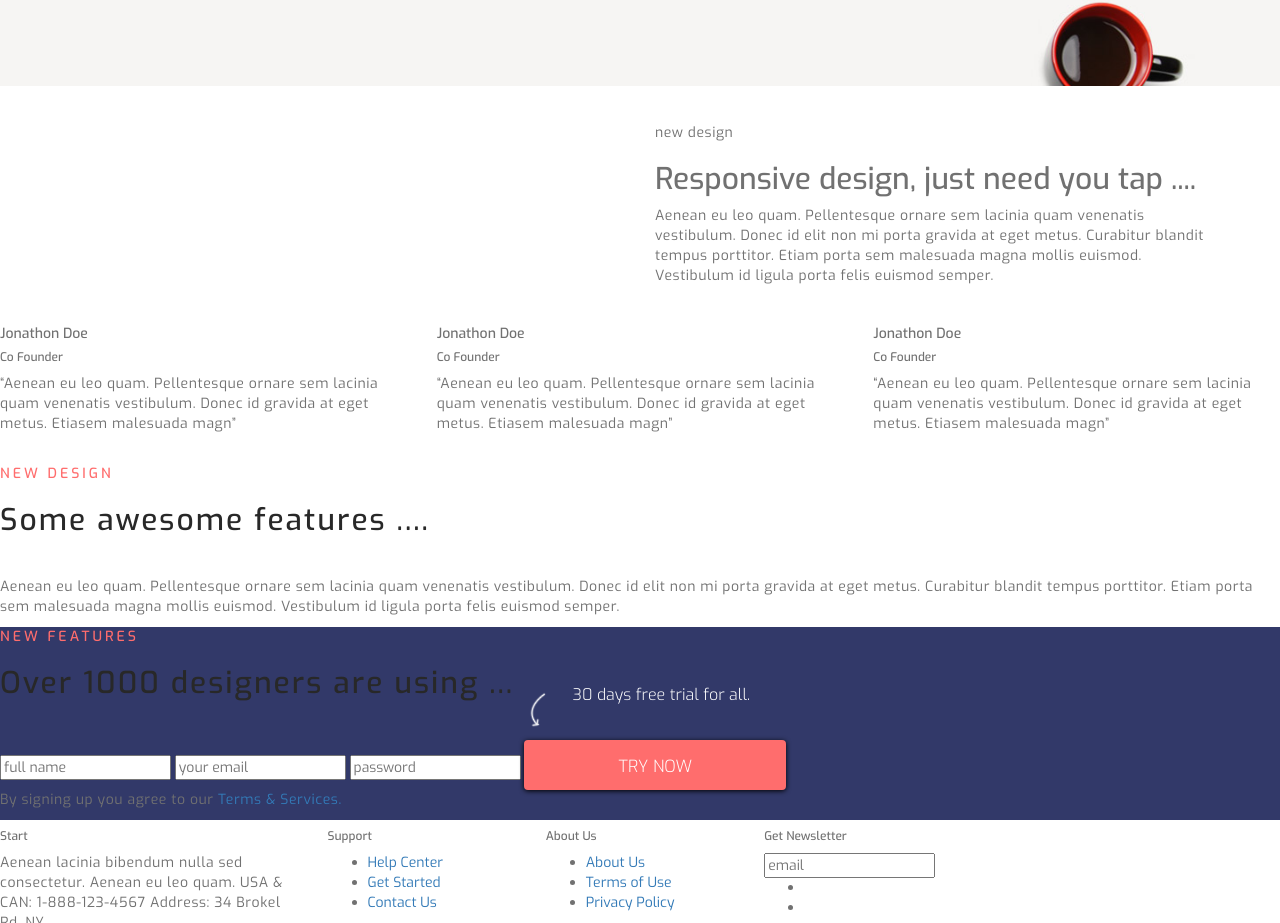
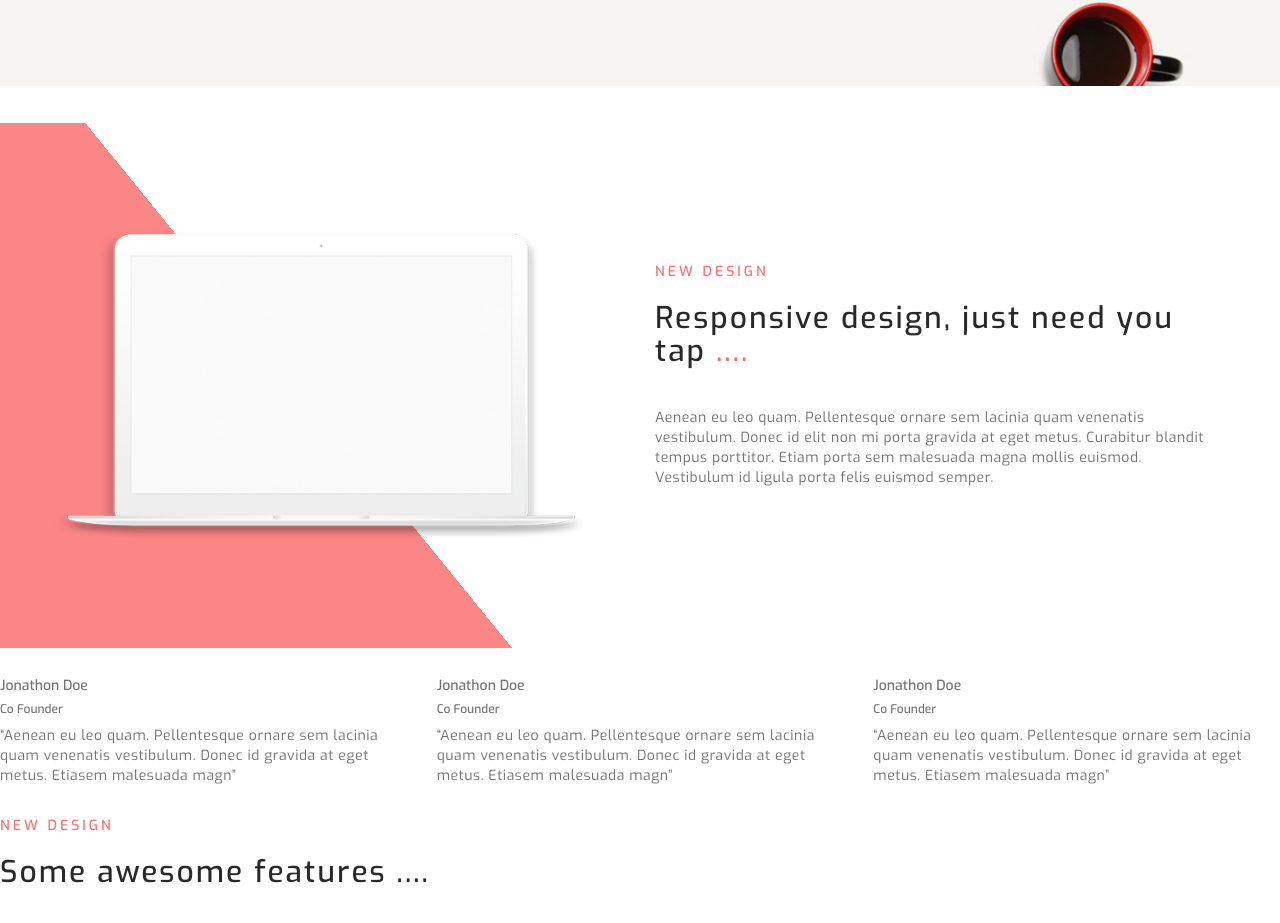
Before and after one commit to bazoooker/corporate, a website: page app/index.html in a window 1280 px wide. Shown: the part 1979-2902 px from the top of the page. Drawn offline with nearby package versions, Linux system fonts and the light colour scheme.

Commit message:
half of desktop css is done

```diff
--- a/app/index.html
+++ b/app/index.html
@@ -3,7 +3,7 @@
   <head>
     <meta charset="utf-8">
     <meta http-equiv="X-UA-Compatible" content="IE=edge">
-    <meta name="viewport" content="width=device-width, initial-scale=1">
+    <meta name="viewport" content="width=device-width, initial-scale=2">
     <!-- The above 3 meta tags *must* come first in the head; any other head content must come *after* these tags -->
     <title>Bootstrap 101 Template</title>
 
@@ -129,23 +129,26 @@
 <!-- особенности в три колонки end -->
 
 <!-- адаптивный дизайн begin -->
+    <div class="responsive-design">
       <div class="container">
-      <div class="responsive-design">
-
         <div class="row">
-          <div class="col-md-6"></div>
           <div class="col-md-6">
-            <p class="subheading">
+            <!-- <img src="img/macbook.png" alt=""> -->
+          </div>
+          <div class="col-md-6">
+            <div class="feature-info feature-info-responsive">
+              <p class="feature-info__subheading">
                 new design
               </p>
-            <h2>
-              Responsive design, just need you tap <span class="4dots">....</span>
+
+              <h2 class="feature-info__heading">
+                Responsive design, just need you tap <span class="dots">....</span>
               </h2>
 
-            <p>
+              <p class="feature-info__description">
                 Aenean eu leo quam. Pellentesque ornare sem lacinia quam venenatis vestibulum. Donec id elit non mi porta gravida at eget metus. Curabitur blandit tempus porttitor. Etiam porta sem malesuada magna mollis euismod. Vestibulum id ligula porta felis euismod semper.
               </p>
-
+            </div>
           </div>
         </div>
 
--- /dev/null
+++ b/app/sass/block/_responsive-design.scss
@@ -0,0 +1,34 @@
+.responsive-design {
+	position: relative;
+    overflow: hidden;
+
+}
+
+.feature-info-responsive {
+	padding: 139px 0 150px 0;
+}
+
+.responsive-design::after {
+	display: block;
+	content: '';
+	position: absolute;
+	top: 0;
+	left: 0;
+    background: url(../../img/macbook.png);
+    background-position: center center;
+    background-repeat: no-repeat;
+    background-size: 83%;
+    height: 100%;
+    width: 50%;
+}
+
+.responsive-design::before {
+	display: block;
+	content: '';
+	position: absolute;
+	bottom: 0;
+	left: 0;
+    background: linear-gradient(to left bottom, rgba(255, 255, 255, 0) 50%, rgba(251, 134, 134, 100) 50%);
+    height: 120%;
+    width: 40%;
+}
--- a/app/sass/main.scss
+++ b/app/sass/main.scss
@@ -30,6 +30,10 @@ $heading-color: #282828;
 @import "block/_feature-info";
 
 @import "block/_new-features";
+
+@import "block/_responsive-design";
+
+
 
 
 
```
Also changed, not shown: app/css/main.css. Lines whose indentation alone changed are shown as unchanged.
